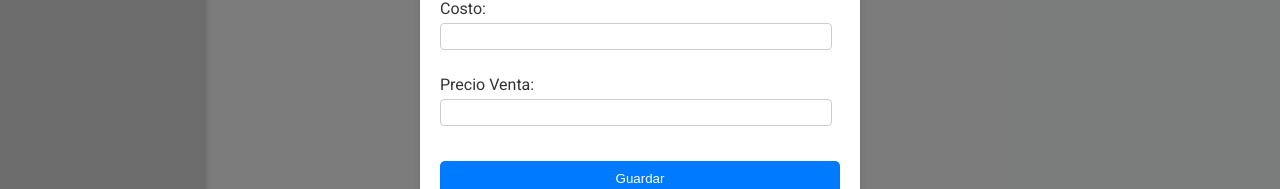
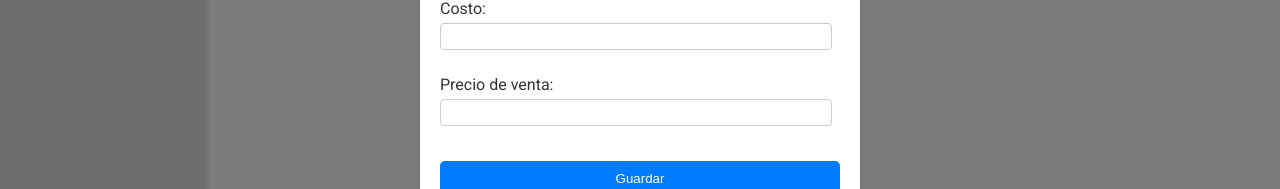
Before and after one commit to manolo0o/technicalExam, a React (Vite) app in the folder frontend/: page /articulos in a window 1280 px wide. Both pictures are taken after typing "Sample" into the empty fields and a click on the button "Agregar Nuevo Articulo". Shown: the part 418-607 px from the top of the page. Built offline with nearby package versions, Linux system fonts and the light colour scheme; no server answers.

Commit message:
feat: :white_check_mark: Last validation

```diff
--- a/frontend/src/components/ArticlePopUp.jsx
+++ b/frontend/src/components/ArticlePopUp.jsx
@@ -9,6 +9,7 @@ const ArticleFormPopup = ({ onClose, onSave }) => {
     Art_Costo: '',
     Art_PV: ''
   });
+  const [error, setError] = useState('');
 
   const handleChange = (e) => {
     const { name, value } = e.target;
@@ -17,6 +18,11 @@ const ArticleFormPopup = ({ onClose, onSave }) => {
 
   const handleSubmit = (e) => {
     e.preventDefault();
+    if (parseFloat(formData.Art_Costo) >= parseFloat(formData.Art_PV)) {
+      setError('El precio de venta debe ser mayor al costo');
+      return;
+    }
+    setError('');
     onSave(formData);
   };
 
@@ -42,9 +48,10 @@ const ArticleFormPopup = ({ onClose, onSave }) => {
             <input type="number" name="Art_Costo" value={formData.Art_Costo} onChange={handleChange} required />
           </label>
           <label>
-            Precio Venta:
+            Precio de venta:
             <input type="number" name="Art_PV" value={formData.Art_PV} onChange={handleChange} required />
           </label>
+          {error && <p className="error">{error}</p>}
           <button type="submit">Guardar</button>
           <button type="button" onClick={onClose}>Cancelar</button>
         </form>
```
